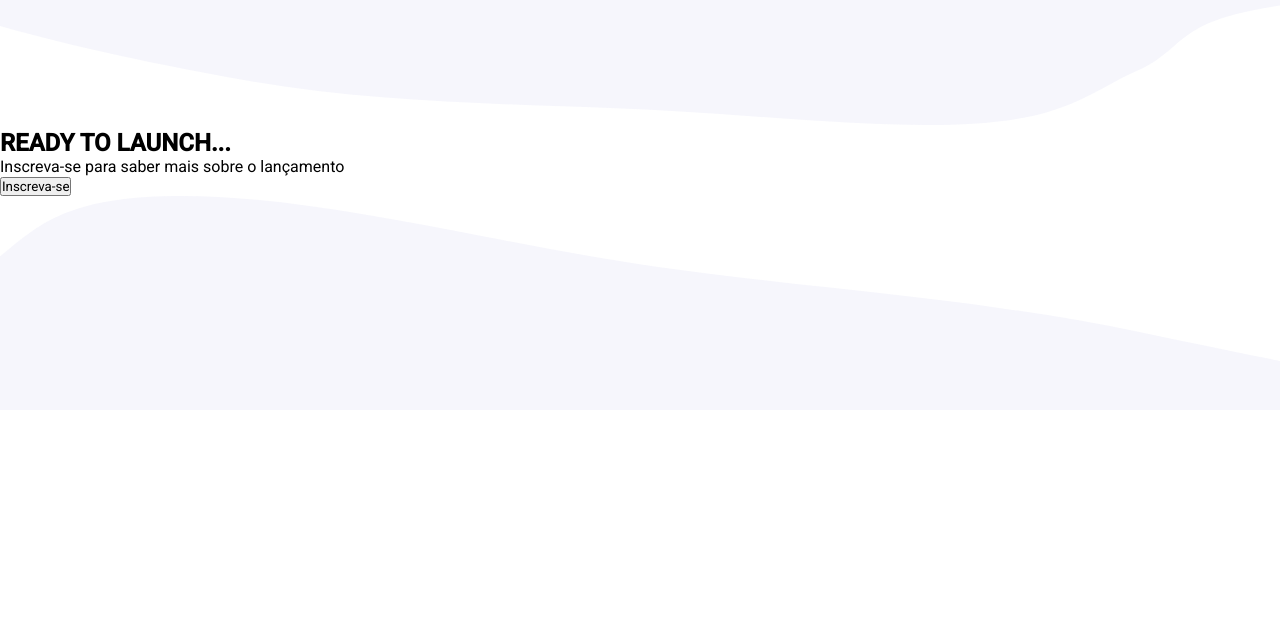
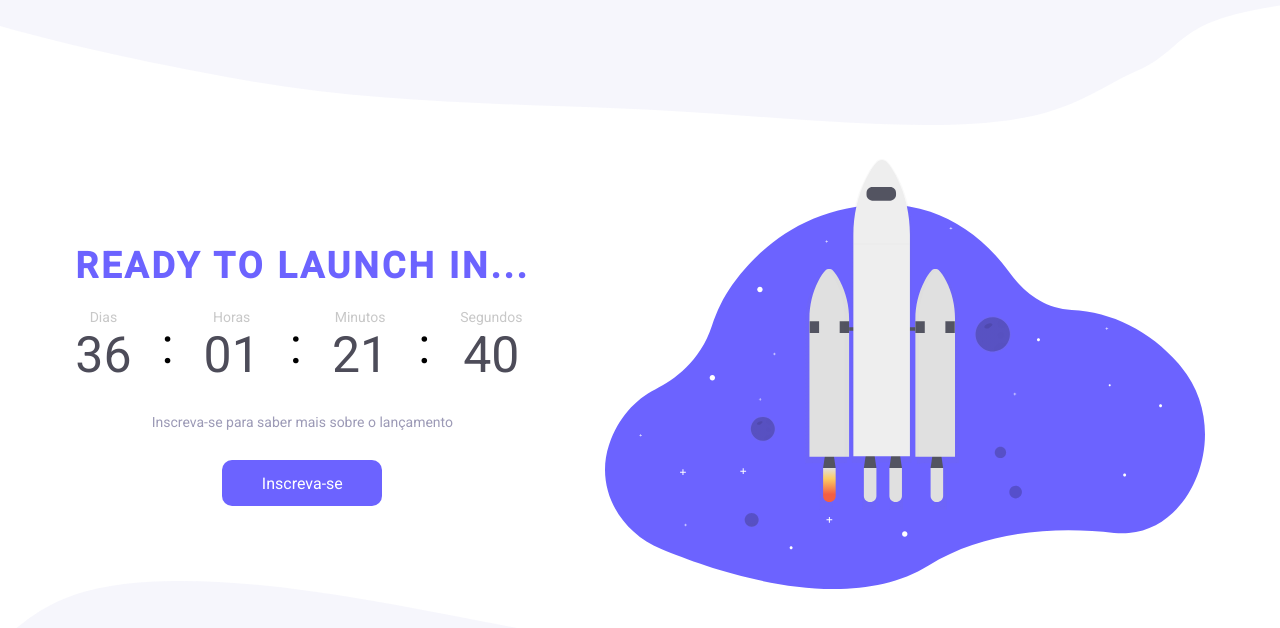
Before and after one commit to CarlosMoroni/ProjetoCountDown, a plain HTML site: page index.html in a window 1280 px wide. Drawn offline with Linux system fonts and the light colour scheme.

Commit message:
projeto finalizado

```diff
--- a/countDown.js
+++ b/countDown.js
@@ -0,0 +1,31 @@
+const elementoDias = document.getElementById('dias')
+const elementoHoras = document.getElementById('horas')
+const elementoMinutos = document.getElementById('minutos')
+const elementoSegundos = document.getElementById('segundos')
+
+
+function countDown() {
+    const tempoAtual = new Date()
+    // alterando esse valor determina a data que deseja contar
+    const dataFinal = new Date('1 jan 2023')
+
+    const totalSegundos = (dataFinal - tempoAtual) / 1000;
+
+    const dias = Math.floor(totalSegundos / 3600 / 24);
+    const horas = Math.floor(totalSegundos / 3600) % 24;
+    const minutos = Math.floor(totalSegundos / 60) % 60;
+    const segundos = Math.floor(totalSegundos) % 60;
+
+    elementoDias.innerText = dias;
+    elementoHoras.innerText = formatTime(horas);
+    elementoMinutos.innerText = formatTime(minutos);
+    elementoSegundos.innerText = formatTime(segundos);
+}
+
+function formatTime(time){
+    return time < 10 ? `0${time}` : time
+}
+
+countDown()
+
+setInterval(countDown, 1000)
--- a/index.css
+++ b/index.css
@@ -3,6 +3,13 @@
     padding: 0;
     box-sizing: border-box;
     font-family: 'Roboto', sans-serif;
+}
+
+:root {
+    --cor-primaria: #6C63FF;
+    --cor-font: #4D4C59;
+    --cor-font2: #9C9AB6;
+    --cor-font3: #C8C8C8;
 }
 
 body{
@@ -13,3 +20,80 @@ body{
 img {
     width: 100vw;
 }
+
+main {
+    display: flex;
+    justify-content: space-evenly;
+    align-items: center;
+    margin-top: 30px;
+}
+
+footer {
+    position: absolute;
+    bottom: 0;
+}
+
+.container {
+    text-align: center;
+}
+
+.container > h1 {
+    color: var(--cor-primaria);
+    font-size: 36px;
+    font-weight: bold;
+    letter-spacing: 3px
+}
+
+.container > p {
+    color: var(--cor-font2);
+    font-size: 14px;
+    margin: 30px 0;
+}
+
+.container > button{
+    background-color: var(--cor-primaria);
+    border: none;
+    width: 160px;
+    height: 46px;
+    border-radius: 10px;
+    font-size: 16px;
+    color: #fff;
+}
+
+.tempo {
+    display: flex;
+    flex-wrap: wrap;
+    gap: 30px;
+    text-align: center;
+    align-items: center;
+    margin: 20px 0;
+}
+
+.tempo p {
+    font-size: 50px;
+}
+
+.tempo div span {
+    font-size: 14px;
+    color: var(--cor-font3);
+}
+
+.tempo div p {
+    font-size: 50px;
+    color: var(--cor-font);
+}
+
+.imagen > img {
+    width: 600px;
+}
+
+
+
+
+/*
+@media (min-width: 1920px) {
+    main{
+        width: 70%;
+
+    }
+} */
--- a/index.html
+++ b/index.html
@@ -21,9 +21,42 @@
 
         <main>
             <section class="container">
-                <h1>READY TO LAUNCH...</h1>
+                <h1>READY TO LAUNCH IN...</h1>
+
+                <div class="tempo">
+                    <div>
+                        <span>Dias</span>
+                        <p id="dias">00</p>
+                    </div>
+
+                    <p>:</p>
+
+                    <div>
+                        <span>Horas</span>
+                        <p id="horas">00</p>
+                    </div>
+
+                    <p>:</p>
+
+                    <div>
+                        <span>Minutos</span>
+                        <p id="minutos">00</p>
+                    </div>
+
+                    <p>:</p>
+
+                    <div>
+                        <span>Segundos</span>
+                        <p id="segundos">00</p>
+                    </div>
+                </div>
+
                 <p>Inscreva-se para saber mais sobre o lançamento</p>
                 <button>Inscreva-se</button>
+            </section>
+
+            <section class="imagen">
+                <img src="/public/img/rocket.svg" alt="foguetinho">
             </section>
         </main>
 
```
